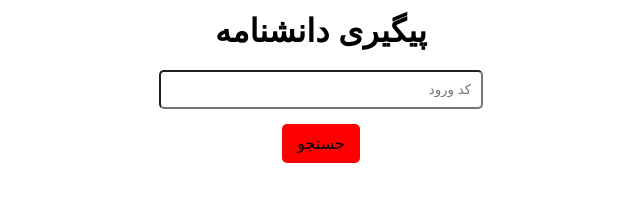
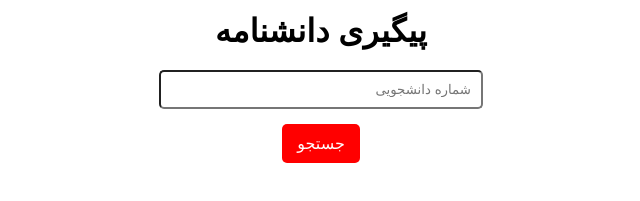
Before and after one commit to m1mohsen/daneshname, a plain HTML site: page دانشنامه فارغ التحصیلی.html in a window 1280 px wide. Shown: the part 371-572 px from the top of the page, 319-959 px from the left. Drawn offline with Linux system fonts and the light colour scheme; a web font is replaced by a local one.

Commit message:
Add files via upload

```diff
--- a/دانشنامه فارغ التحصیلی.html
+++ b/دانشنامه فارغ التحصیلی.html
@@ -30,8 +30,8 @@
         }
        button {
     padding: 10px 15px;
-            background-color: red; /\* رنگ جدید \*/
-            color: white;
+    background-color: red;  /* رنگ پس‌زمینه */
+    color: white;           /* رنگ متن: تغییر به سفید */
     border: none;
     border-radius: 5px;
     cursor: pointer;
@@ -82,7 +82,7 @@
 <body>
     <img src="http://rayanee.ac.ir/wp-content/uploads/elementor/thumbs/-3-q9xk2ix6mq2o4rl50g9613qx0l4b4kqkahzumo01gc.png" alt="Logo">  <!-- لوگو -->
     <h1>پیگیری دانشنامه</h1>
-    <input type="text" id="codeInput" placeholder="کد ورود" inputmode="numeric" dir="rtl" pattern="[0-9۰-۹]\*" />
+    <input type="text" id="codeInput" placeholder="شماره دانشجویی" inputmode="numeric" dir="rtl" pattern="[0-9۰-۹]\*" />
     <button onclick="fetchData()">جستجو</button>
     <div id="result"></div>
 </body>
```
Lines whose indentation alone changed are shown as unchanged.
